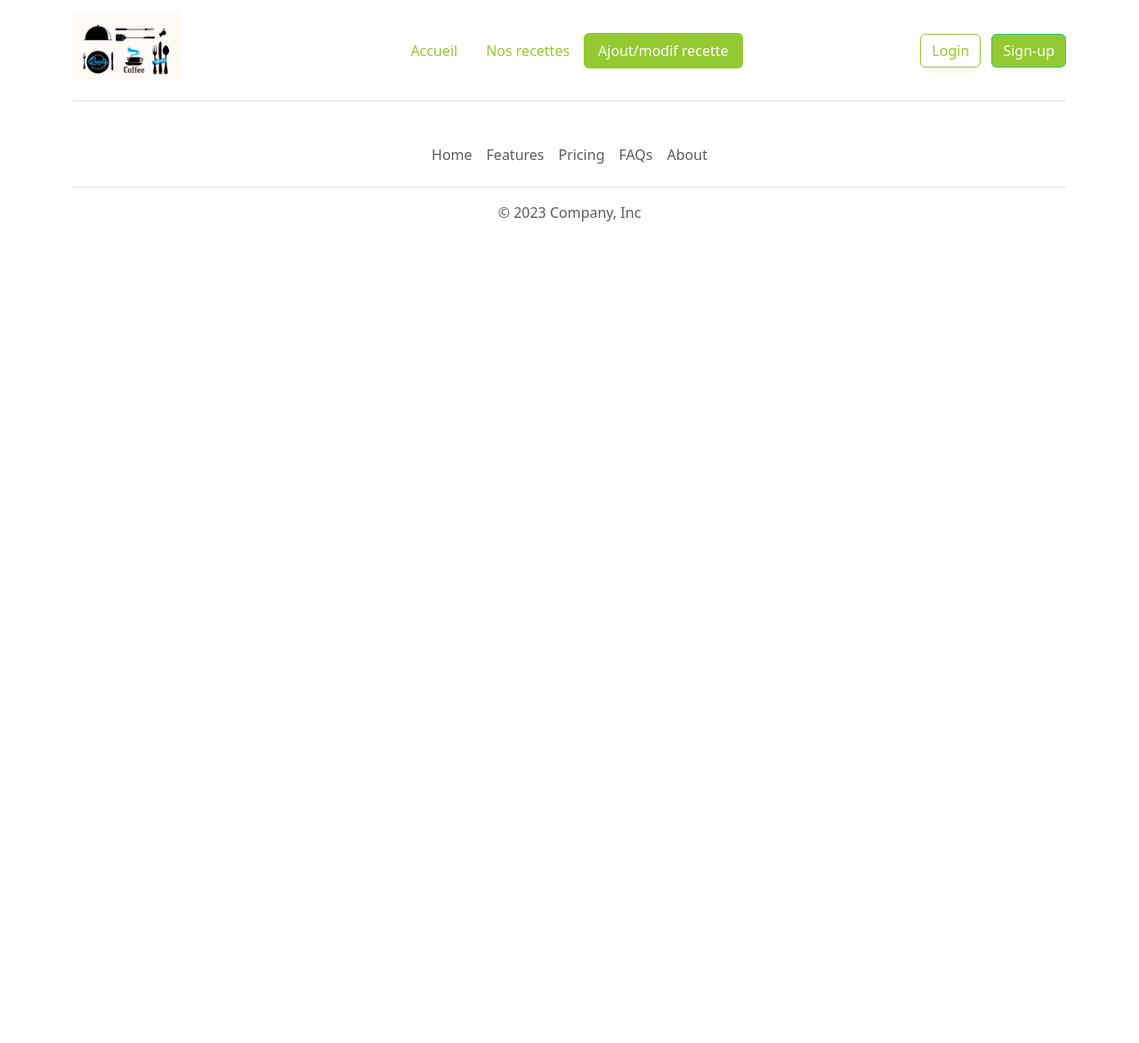
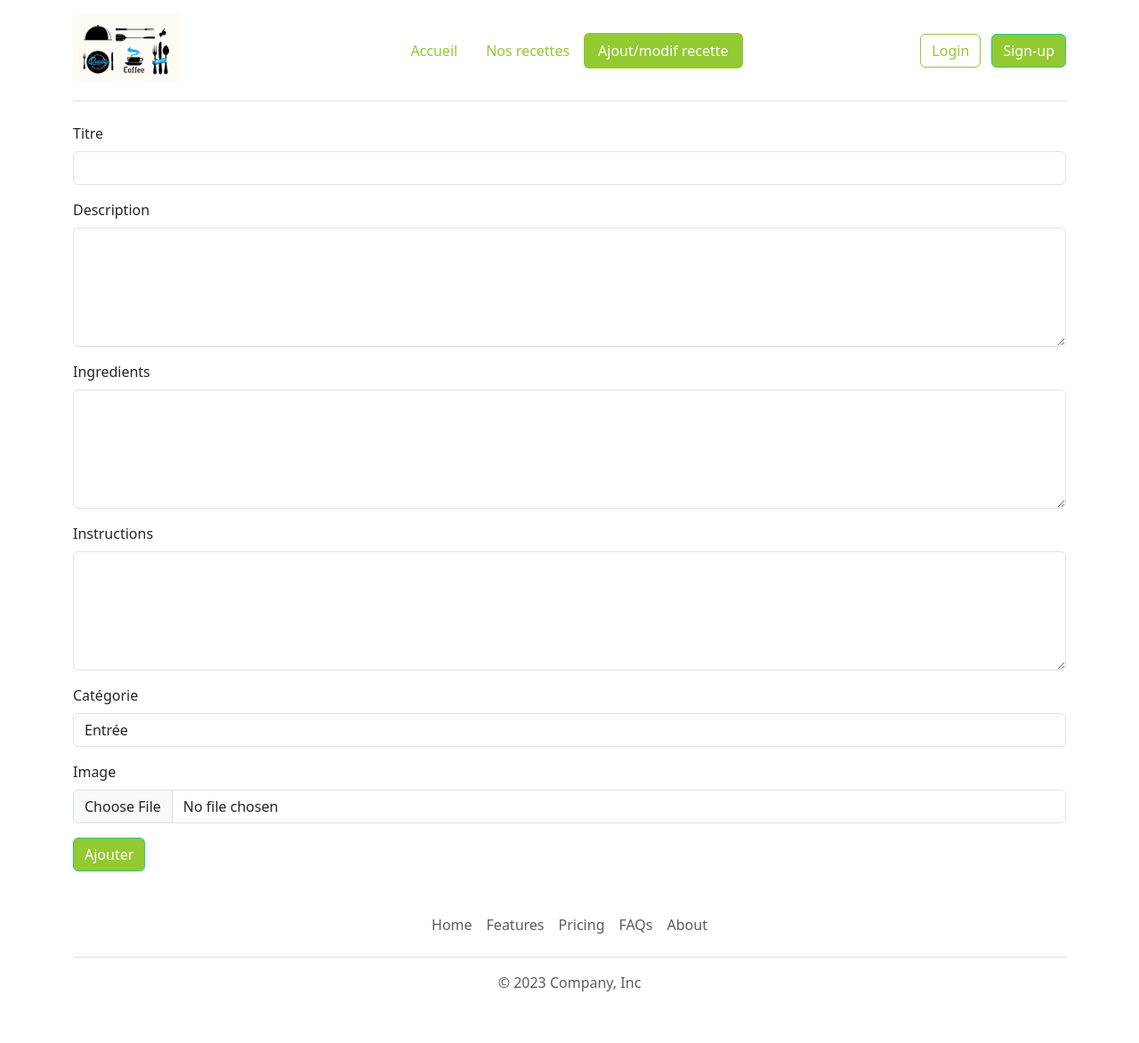
Before and after one commit to FloAFDEV/PHP-et-SQL, a PHP site: page /ajout_modification_recette.php in a window 1280 px wide. Shown: the whole page at 89% size. Before the commit the page ends 249 px from the top, so only its background shows below. Run offline with PHP 8.4, Linux system fonts and the light colour scheme.

Commit message:
Add form & function saveRecipe

```diff
--- a/ajout_modification_recette.php
+++ b/ajout_modification_recette.php
@@ -3,7 +3,48 @@ require_once('templates/header.php');
 require_once('lib/recipe.php');
 require_once('lib/tools.php');
 
-// var_dump($recipes[$id]); //affiche le tableau de la recette selectionnée
+if (isset($_POST['saveRecipe'])) {
+    saveRecipe($pdo, $_POST['category'], $_POST['title'], $_POST['description'], $_POST['ingredients'], $_POST['instructions'], $_FILES['file']);
+}
 
 
+// var_dump($_POST);
+
+// var_dump($recipes[$id]); //affiche le tableau de la recette selectionnée
+?>
+
+<form method="POST" enctype="multipart/form-data">
+    <div class="mb-3">
+        <label for="title" class="form-label">Titre</label>
+        <input type="text" name="title" id="title" class="form-control">
+    </div>
+    <div class="mb-3">
+        <label for="description" class="form-label">Description</label>
+        <textarea name="description" id="description" cols="30" rows="5" class="form-control"></textarea>
+    </div>
+    <div class="mb-3">
+        <label for="ingredients" class="form-label">Ingredients</label>
+        <textarea name="ingredients" id="ingredients" cols="30" rows="5" class="form-control"></textarea>
+    </div>
+    <div class="mb-3">
+        <label for="instructions" class="form-label">Instructions</label>
+        <textarea name="instructions" id="instructions" cols="30" rows="5" class="form-control"></textarea>
+    </div>
+    <div class="mb-3">
+        <label for="category" class="form-label">Catégorie</label>
+        <select name="category" id="category" class="form-control">
+            <option value="1">Entrée</option>
+            <option value="2">Plat</option>
+            <option value="3">Dessert</option>
+        </select>
+    </div>
+    <div class="mb-3">
+        <label for="file" class="form-label">Image</label>
+        <input type="file" name="file" id="file" class="form-control">
+    </div>
+    <input type="submit" value="Ajouter" name="saveRecipe" class="btn btn-primary">
+</form>
+
+<?php
 require_once('templates/footer.php');
+?>
--- a/lib/recipe.php
+++ b/lib/recipe.php
@@ -22,18 +22,33 @@ function getRecipeImage($image)
     }
 }
 
-function getRecipes(PDO $pdo, int $limit = null){
+function getRecipes(PDO $pdo, int $limit = null)
+{
     $sql = 'SELECT * FROM recipes ORDER BY id DESC';
 
     if ($limit) {
         $sql .= ' LIMIT :limit';
     }
 
-$query = $pdo->prepare($sql);
+    $query = $pdo->prepare($sql);
 
-if ($limit) {
-    $query->bindParam(':limit', $limit, PDO::PARAM_INT);
+    if ($limit) {
+        $query->bindParam(':limit', $limit, PDO::PARAM_INT);
+    }
+
+    $query->execute();
+    return $query->fetchAll();
 }
-$query->execute();
-return $query->fetchAll();
+
+function saveRecipe(PDO $pdo, int $category, string $title, string $description, string $ingredients, string $instructions, ?string $image)
+{
+    $sql = "INSERT INTO `recipes` (`id`, `category_id`, `title`, `description`, `ingredients`, `instructions`, `image`) VALUES (NULL, :category_id, :title, :description, :ingredients, :instructions, :image)";
+    $query = $pdo->prepare($sql);
+    $query->bindParam(':category_id', $category, PDO::PARAM_INT);
+    $query->bindParam(':title', $title, PDO::PARAM_STR);
+    $query->bindParam(':description', $description, PDO::PARAM_STR);
+    $query->bindParam(':ingredients', $ingredients, PDO::PARAM_STR);
+    $query->bindParam(':instructions', $instructions, PDO::PARAM_STR);
+    $query->bindParam(':image', $image, PDO::PARAM_STR);
+    return $query->execute();
 }
```
